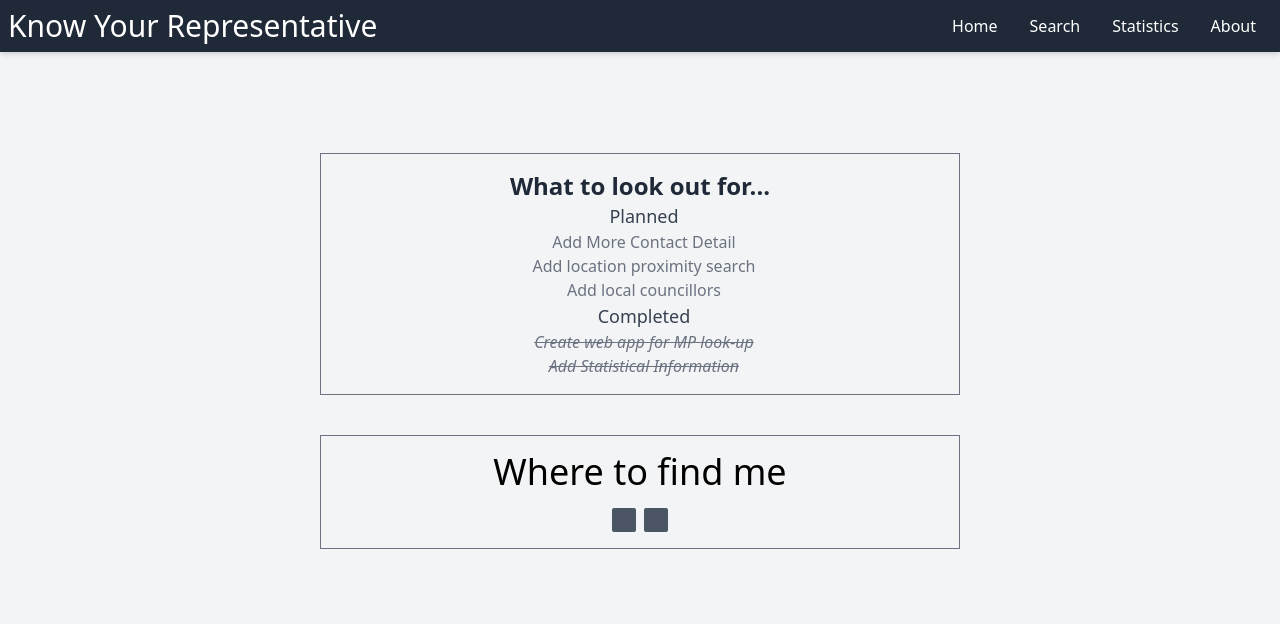
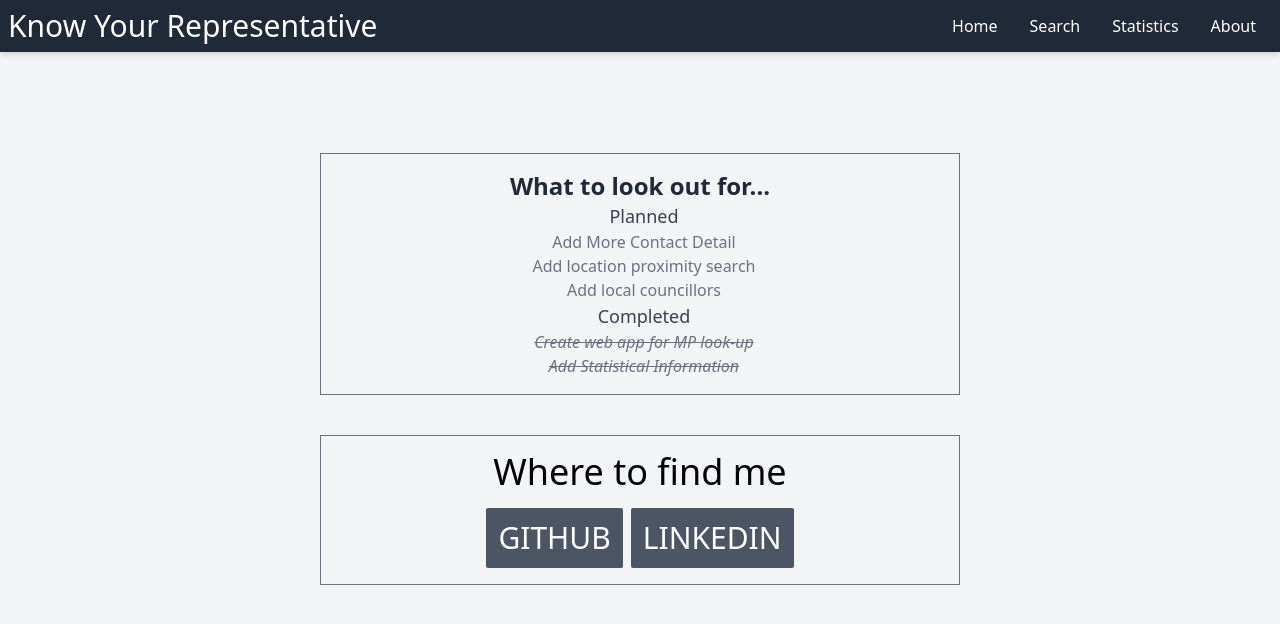
Before and after one commit to Auh3b/representatives-info-mw, a Nuxt app: page /about in a window 1280 px wide. Shown: the top 624 px of the page. Built offline with nearby package versions, Linux system fonts and the light colour scheme.

Commit message:
have done shit

```diff
--- a/components/Contact.vue
+++ b/components/Contact.vue
@@ -2,8 +2,10 @@
   <div class="w-5/6 lg:w-1/2 flex flex-col p-4 items-start justify-start border border-gray-500">
       <h3 class="text-4xl text-center w-full mb-4 b">Where to find me</h3>
       <ul class="flex items-center justify-center gap-2 w-full">
-          <li class="bg-gray-600 rounded-sm p-3 text-3xl text-white"><a href="http://github.com/" target="_blank"><i class="fab fa-github"></i></a></li>
-          <li class="bg-gray-600 rounded-sm p-3 text-3xl text-white"><a href="http://linkedin.com/" target="_blank"><i class="fab fa-linkedin-in"></i></a></li>
+          <li class="bg-gray-600 rounded-sm p-3 text-3xl text-white"><a href="https://github.com/Auh3b" target="_blank">
+            GITHUB
+          </a></li>
+          <li class="bg-gray-600 rounded-sm p-3 text-3xl text-white"><a href="http://linkedin.com/" target="_blank"> LINKEDIN</a></li>
       </ul>
   </div>
 </template>
--- a/nuxt.config.js
+++ b/nuxt.config.js
@@ -1,15 +1,6 @@
 export default {
   // Target: https://go.nuxtjs.dev/config-target
   target: "server",
-
-  // enable devtools in production
-
-  vue: {
-    config: {
-      productionTip: false,
-      devtools: true
-    }
-  },
 
   // Global page headers: https://go.nuxtjs.dev/config-head
   head: {
@@ -27,10 +18,10 @@ export default {
   },
 
   // Global CSS: https://go.nuxtjs.dev/config-css
-  css: ["@fortawesome/fontawesome-svg-core/styles.css"],
+  css: [],
 
   // Plugins to run before rendering page: https://go.nuxtjs.dev/config-plugins
-  plugins: ["./plugins/fontawesome.js"],
+  plugins: [],
 
   purgeCSS: {
     whitelistPatterns: [/svg.*/, /fa.*/]
--- a/package.json
+++ b/package.json
@@ -10,15 +10,10 @@
     "deploy": "push-dir --dir=dist --branch=gh-pages --cleanup"
   },
   "dependencies": {
-    "@fortawesome/fontawesome-svg-core": "^1.2.36",
-    "@fortawesome/free-regular-svg-icons": "^5.15.4",
-    "@fortawesome/free-solid-svg-icons": "^5.15.4",
-    "@fortawesome/vue-fontawesome": "^2.0.2",
     "@nuxtjs/axios": "^5.13.6",
     "core-js": "^3.15.1",
     "d3": "^6.7.0",
     "date-fns": "^2.22.1",
-    "eva-icons": "^1.1.3",
     "nuxt": "^2.15.7"
   },
   "devDependencies": {
--- a/plugins/fontawesome.js
+++ b/plugins/fontawesome.js
@@ -2,6 +2,7 @@ import Vue from "vue";
 import { library, config } from "@fortawesome/fontawesome-svg-core";
 import { FontAwesomeIcon } from "@fortawesome/vue-fontawesome";
 import { fas } from "@fortawesome/free-solid-svg-icons";
+import { faFontAwesome } from "@fortawesome/free-brands-svg-icons";
 
 // This is important, we are going to let Nuxt.js worry about the CSS
 config.autoAddCss = false;
@@ -9,6 +10,7 @@ config.autoAddCss = false;
 // You can add your icons directly in this plugin. See other examples for how you
 // can add other styles or just individual icons.
 library.add(fas);
+library.add(faFontAwesome);
 
 // Register the component globally
 Vue.component("font-awesome-icon", FontAwesomeIcon);
```
Also changed, not shown: 1 other file (tests, documents, lock files or other folders).
